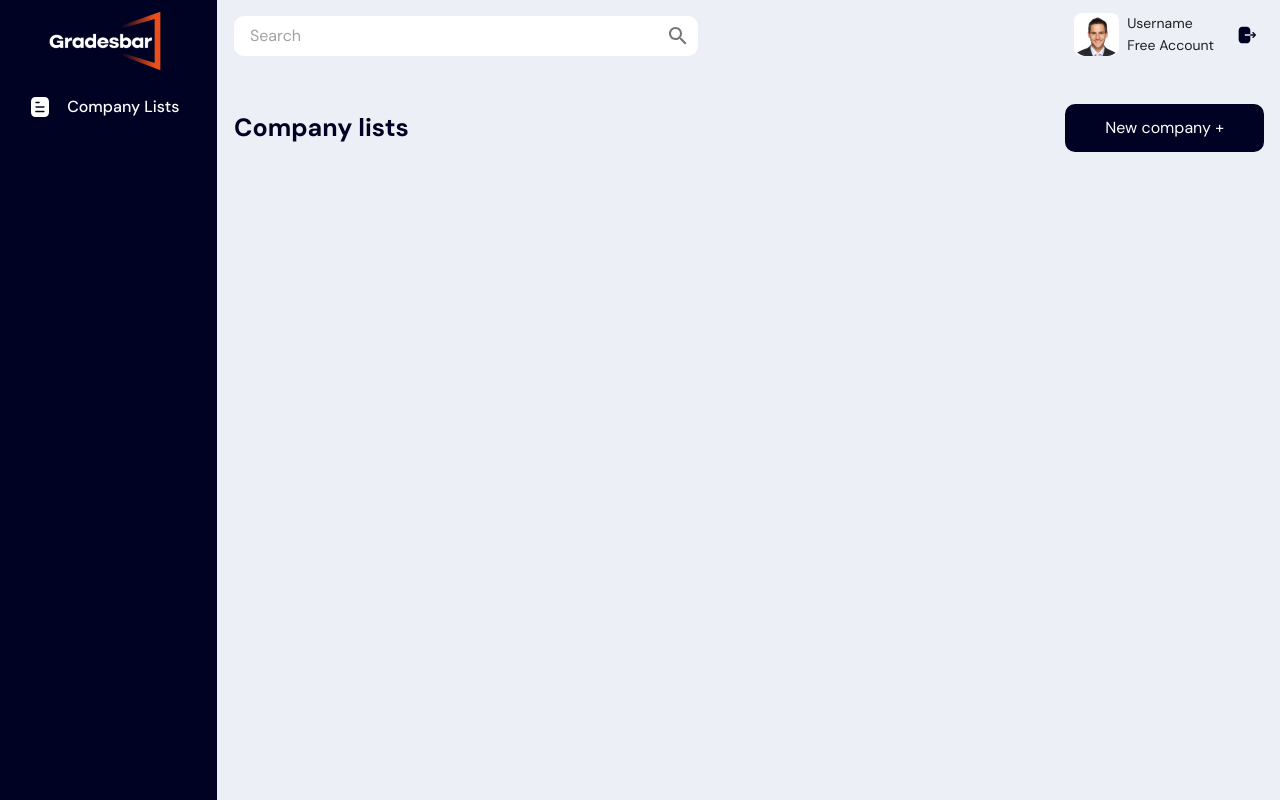
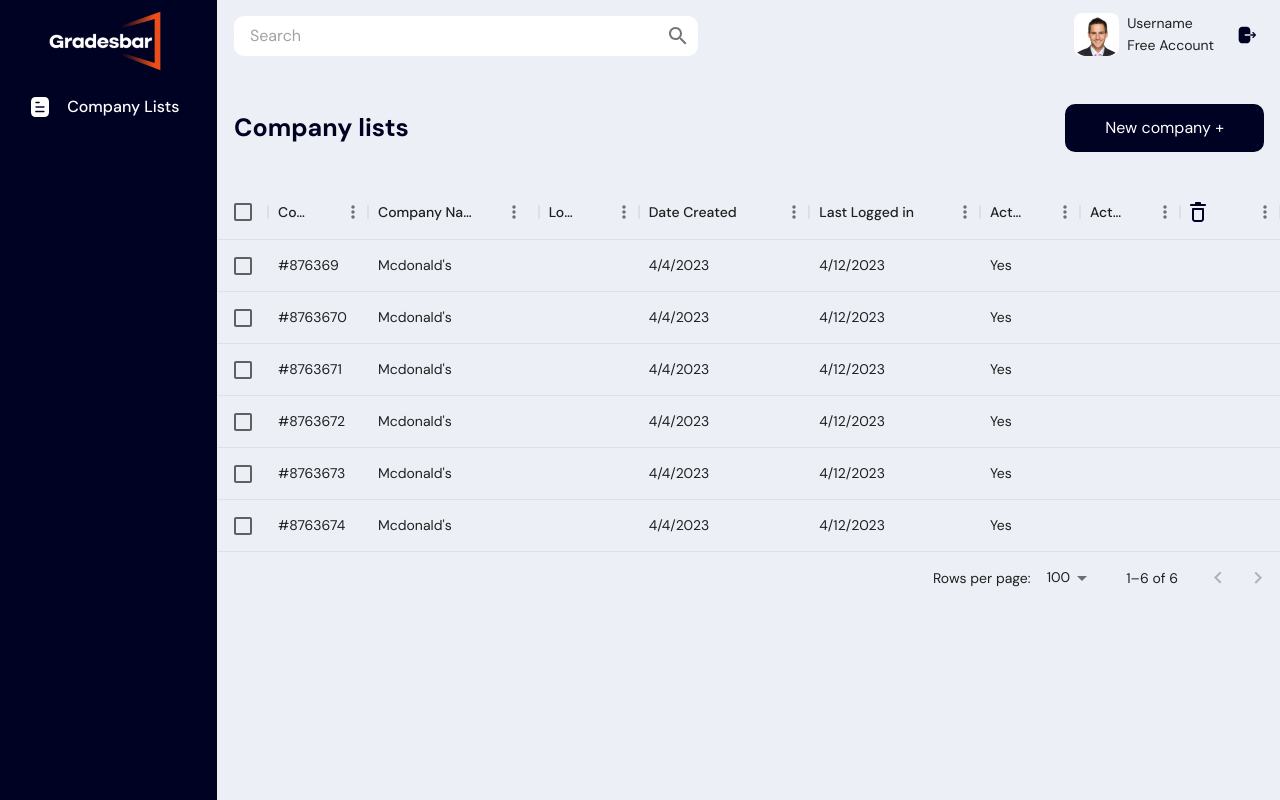
Before and after one commit to AmineElkhalidy/Marco-Dashboard, a React (Create React App) app: page /dashboard in a window 1280 px wide. Built offline with nearby package versions, Linux system fonts and the light colour scheme.

Commit message:
Pushing the chnages...

```diff
--- a/package.json
+++ b/package.json
@@ -7,6 +7,7 @@
     "@emotion/styled": "^11.10.6",
     "@mui/icons-material": "^5.11.16",
     "@mui/material": "^5.12.0",
+    "@mui/x-data-grid": "^6.2.0",
     "@testing-library/jest-dom": "^5.16.5",
     "@testing-library/react": "^13.4.0",
     "@testing-library/user-event": "^13.5.0",
--- /dev/null
+++ b/src/data/data.js
@@ -0,0 +1,62 @@
+export const companiesList = [
+  {
+    id: "#876369",
+    companyName: "Mcdonald's",
+    location: "London",
+    dateCreated: "04 Apr, 2023",
+    lastLoggedin: "12 Apr, 2023",
+    active: "Yes",
+    action: "",
+    remove: "",
+  },
+  {
+    id: "#8763670",
+    companyName: "Mcdonald's",
+    location: "London",
+    dateCreated: "04 Apr, 2023",
+    lastLoggedin: "12 Apr, 2023",
+    active: "Yes",
+    action: "",
+    remove: "",
+  },
+  {
+    id: "#8763671",
+    companyName: "Mcdonald's",
+    location: "London",
+    dateCreated: "04 Apr, 2023",
+    lastLoggedin: "12 Apr, 2023",
+    active: "Yes",
+    action: "",
+    remove: "",
+  },
+  {
+    id: "#8763672",
+    companyName: "Mcdonald's",
+    location: "London",
+    dateCreated: "04 Apr, 2023",
+    lastLoggedin: "12 Apr, 2023",
+    active: "Yes",
+    action: "",
+    remove: "",
+  },
+  {
+    id: "#8763673",
+    companyName: "Mcdonald's",
+    location: "London",
+    dateCreated: "04 Apr, 2023",
+    lastLoggedin: "12 Apr, 2023",
+    active: "Yes",
+    action: "",
+    remove: "",
+  },
+  {
+    id: "#8763674",
+    companyName: "Mcdonald's",
+    location: "London",
+    dateCreated: "04 Apr, 2023",
+    lastLoggedin: "12 Apr, 2023",
+    active: "Yes",
+    action: "",
+    remove: "",
+  },
+];
--- a/src/scenes/dashboard/index.jsx
+++ b/src/scenes/dashboard/index.jsx
@@ -4,8 +4,12 @@
 import { Box, IconButton, Typography, Button } from "@mui/material";
 import InputBase from "@mui/material/InputBase";
 
+// DataGrid
+import { DataGrid, GridToolbar } from "@mui/x-data-grid";
+
 // Icons
-import { Search, AddIcon } from "@mui/icons-material";
+import { Search } from "@mui/icons-material";
+import { ReactComponent as Delete } from "../../assets/svgs/Remove.svg";
 
 // Components
 import SideBar from "../global/Sidebar";
@@ -14,7 +18,50 @@
 import ProfileImage from "../../assets/images/Profile.png";
 import LogoutSVG from "../../assets/svgs/Logout.svg";
 
+// data
+import { companiesList } from "../../data/data";
+
 const Dashboard = () => {
+  const columns = [
+    { field: "id", headerName: "Company ID", headerAlign: "left" },
+    {
+      field: "companyName",
+      headerName: "Company Name",
+      flex: 1,
+      headerAlign: "center",
+    },
+    {
+      field: "loaction",
+      headerName: "Location",
+    },
+    {
+      field: "dateCreated",
+      headerName: "Date Created",
+      type: "date",
+      flex: 1,
+      valueGetter: (params) => new Date(params.value),
+    },
+    {
+      field: "lastLoggedin",
+      headerName: "Last Logged in",
+      type: "date",
+      flex: 1,
+      valueGetter: (params) => new Date(params.value),
+    },
+    {
+      field: "active",
+      headerName: "Active",
+    },
+    {
+      field: "action",
+      headerName: "Action",
+    },
+    {
+      field: "remove",
+      headerName: "Remove",
+      renderHeader: () => <Delete />,
+    },
+  ];
   return (
     <div className="w-full flex realtive">
       <SideBar />
@@ -79,6 +126,20 @@
             New company +
           </button>
         </Box>
+
+        {/* Table */}
+        <Box
+          sx={{
+            "& .MuiDataGrid-root": {
+              border: "none",
+            },
+            "& .MuiDataGrid-footerContainer": {
+              border: "none",
+            },
+          }}
+        >
+          <DataGrid checkboxSelection rows={companiesList} columns={columns} />
+        </Box>
       </div>
     </div>
   );
```
Also changed, not shown: src/assets/svgs/Remove.svg (added), 1 other file (tests, documents, lock files or other folders).
